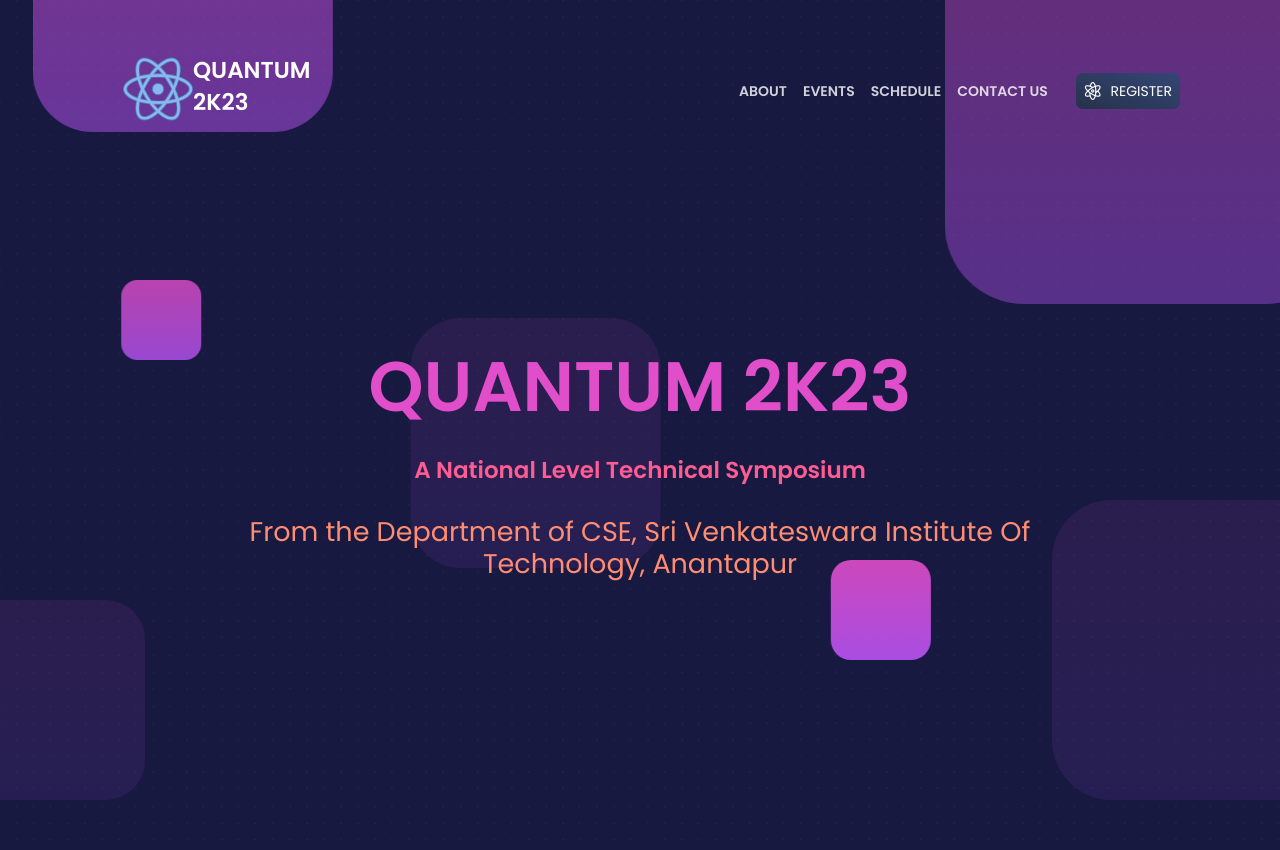
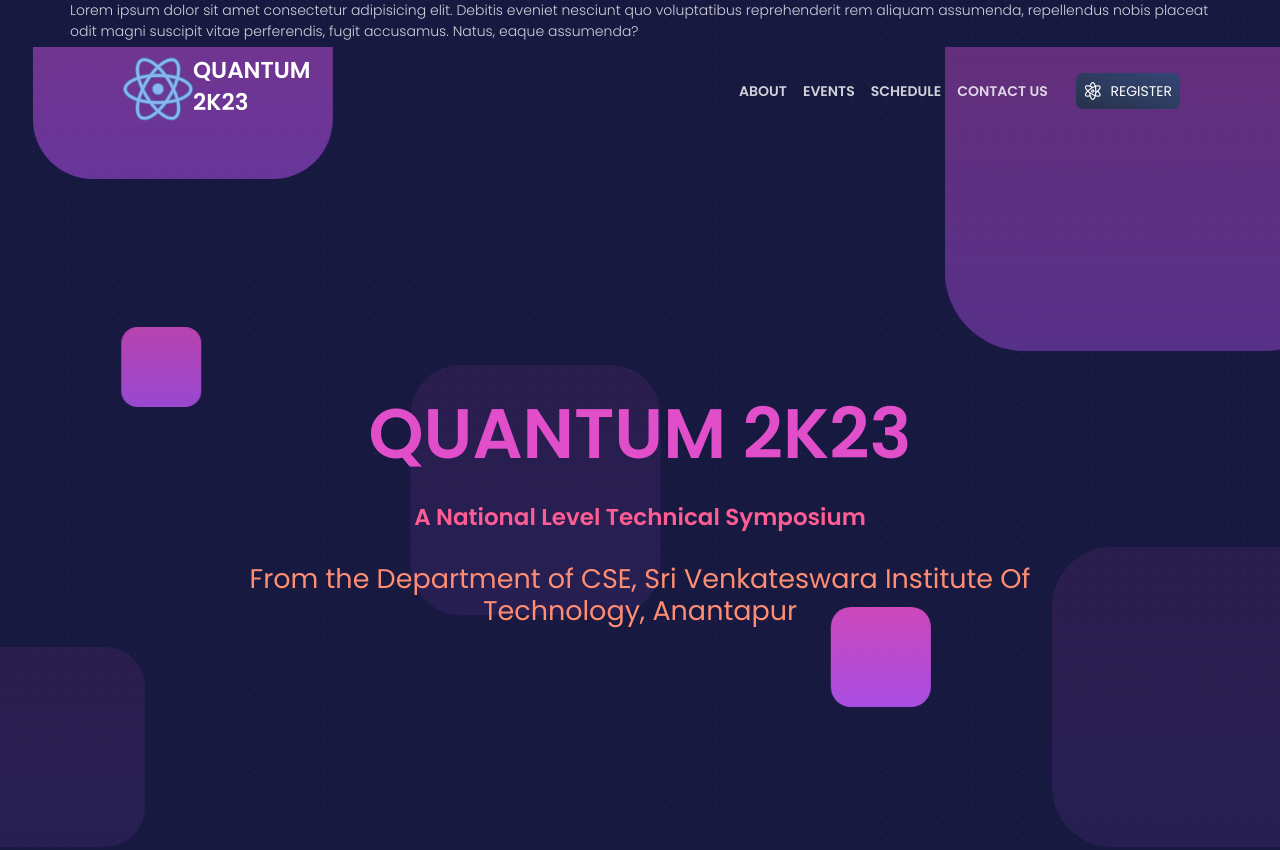
Before and after one commit to svit2k23cse/techtatva, a plain HTML site: page index.html in a window 1280 px wide. Shown: the top 850 px of the page. Drawn offline with Linux system fonts and the light colour scheme.

Commit message:
change form shaik taj

```diff
--- a/index.html
+++ b/index.html
@@ -107,6 +107,12 @@
       </div>
     </div>
   </nav>
+
+  <div class="container">
+    <div class="row">
+      <p>Lorem ipsum dolor sit amet consectetur adipisicing elit. Debitis eveniet nesciunt quo voluptatibus reprehenderit rem aliquam assumenda, repellendus nobis placeat odit magni suscipit vitae perferendis, fugit accusamus. Natus, eaque assumenda?</p>
+    </div>
+  </div>
   <!-- End Navbar -->
   <div class="wrapper">
     <div class="page-header header-filter">
```
